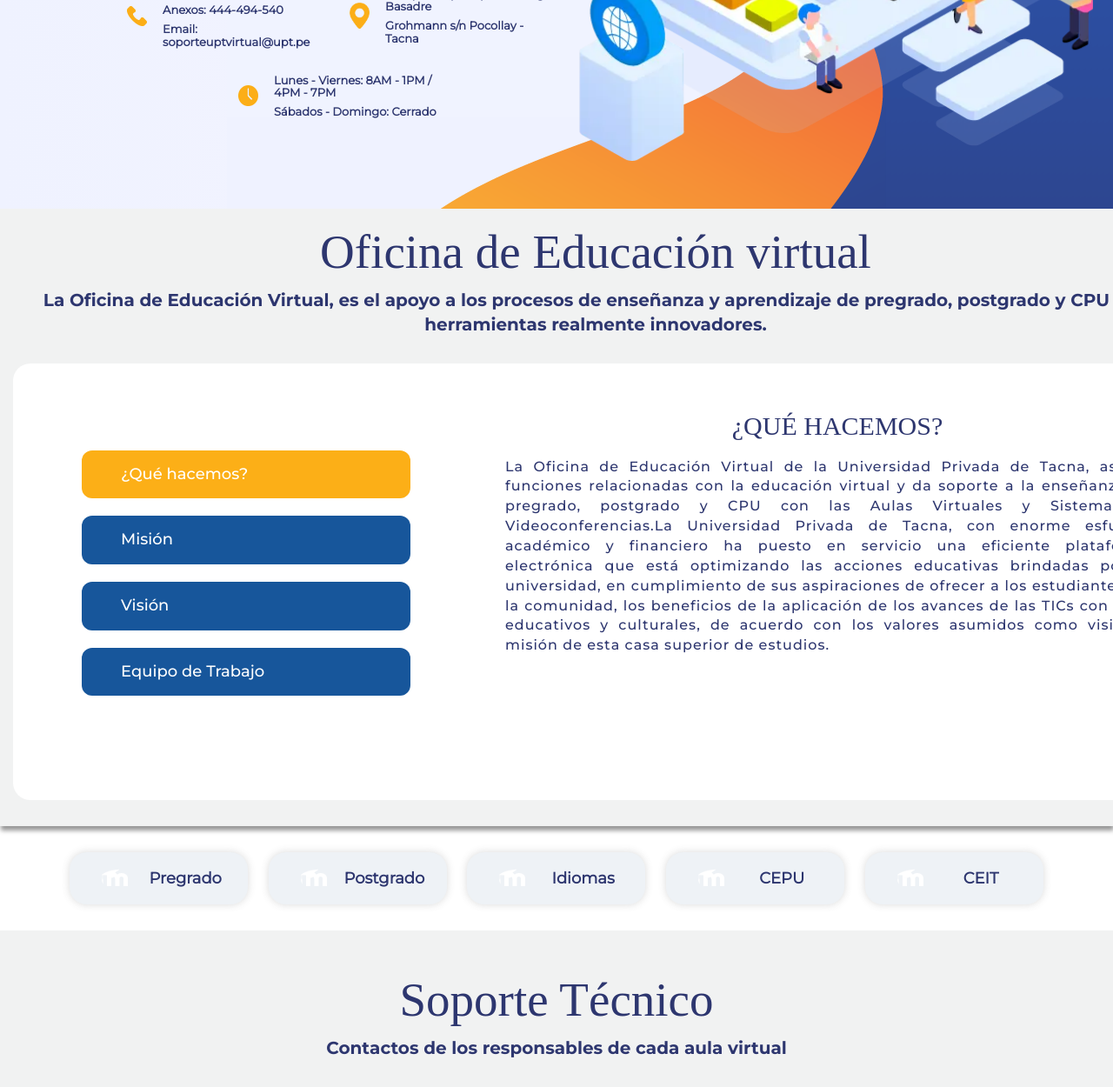
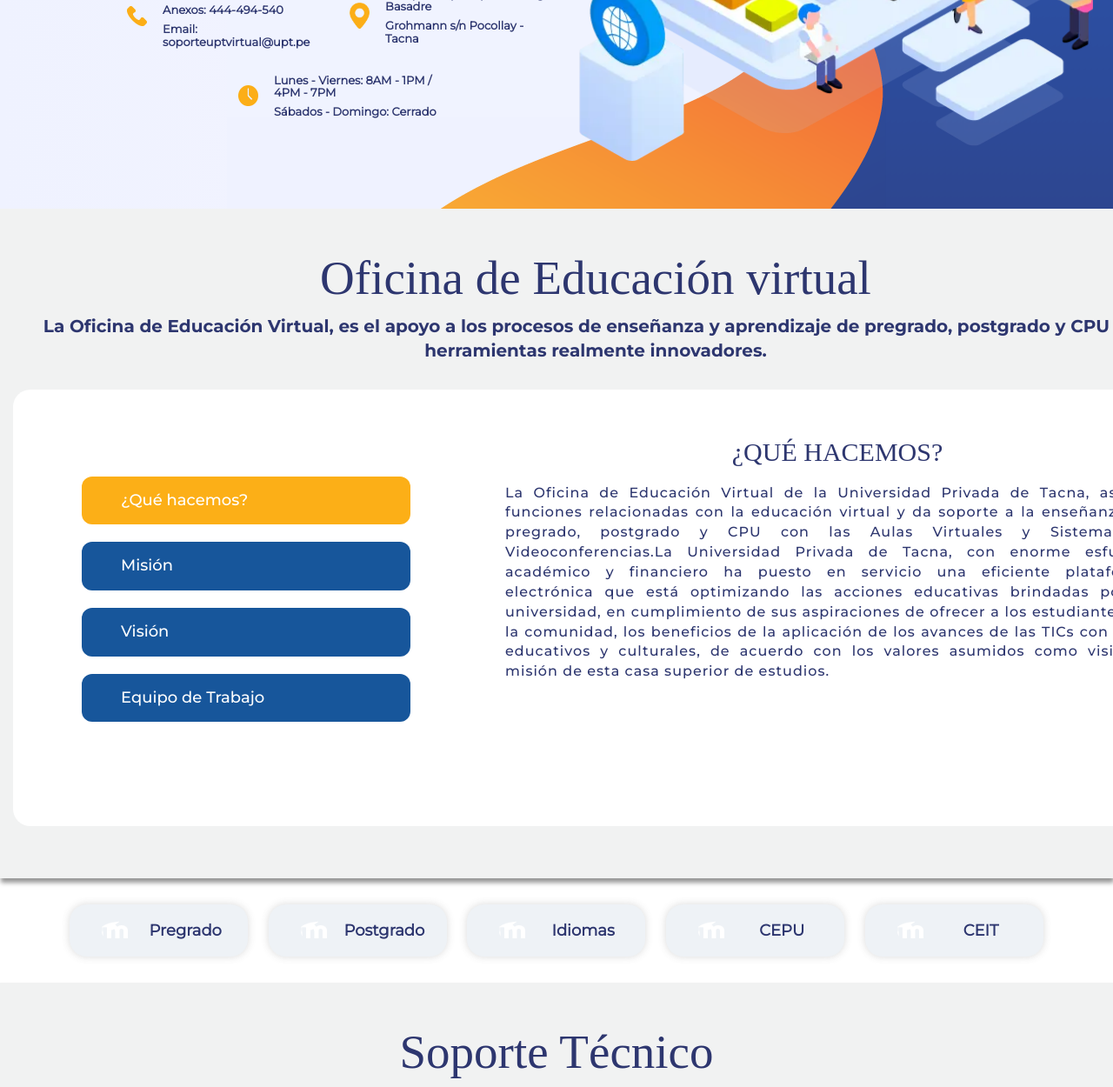
Before and after one commit to agomez95/upt_virtual, a PHP site: page / in a window 1280 px wide; the page is wider, and only the part inside the window is pictured. Shown: the part 559-1809 px from the top of that part at 87% size. Run offline with PHP 8.4, Linux system fonts and the light colour scheme; data that the repository does not hold is empty; some web fonts are replaced.

Commit message:
estilos nosotros

```diff
--- a/assets/css/style.css
+++ b/assets/css/style.css
@@ -609,6 +609,7 @@ nav.navbar.bootsnav .navbar-toggle i{color: #ff545a;}
 */
 
 .nosotros {
+    padding:30px 0 30px;
     background-color: #f1f2f2;
     box-shadow: 1px 5px 5px #979797;
 }
```
